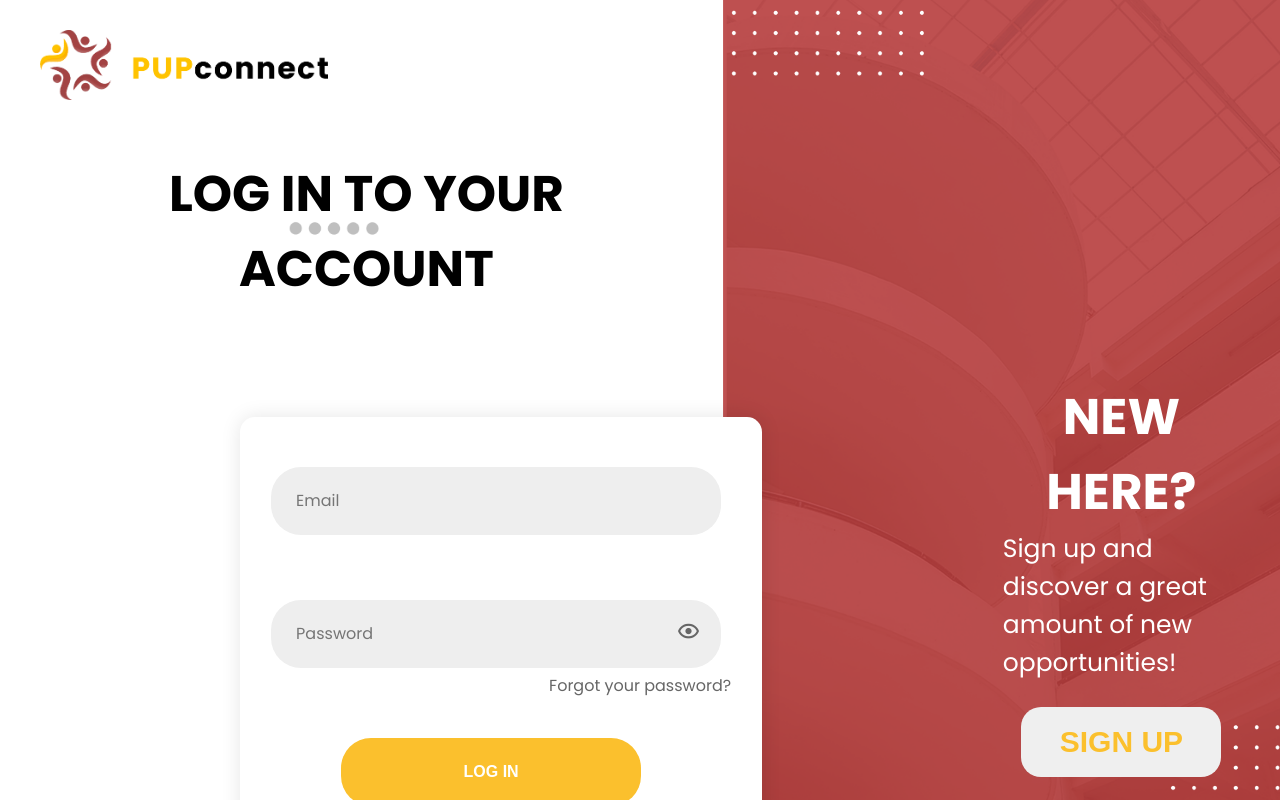
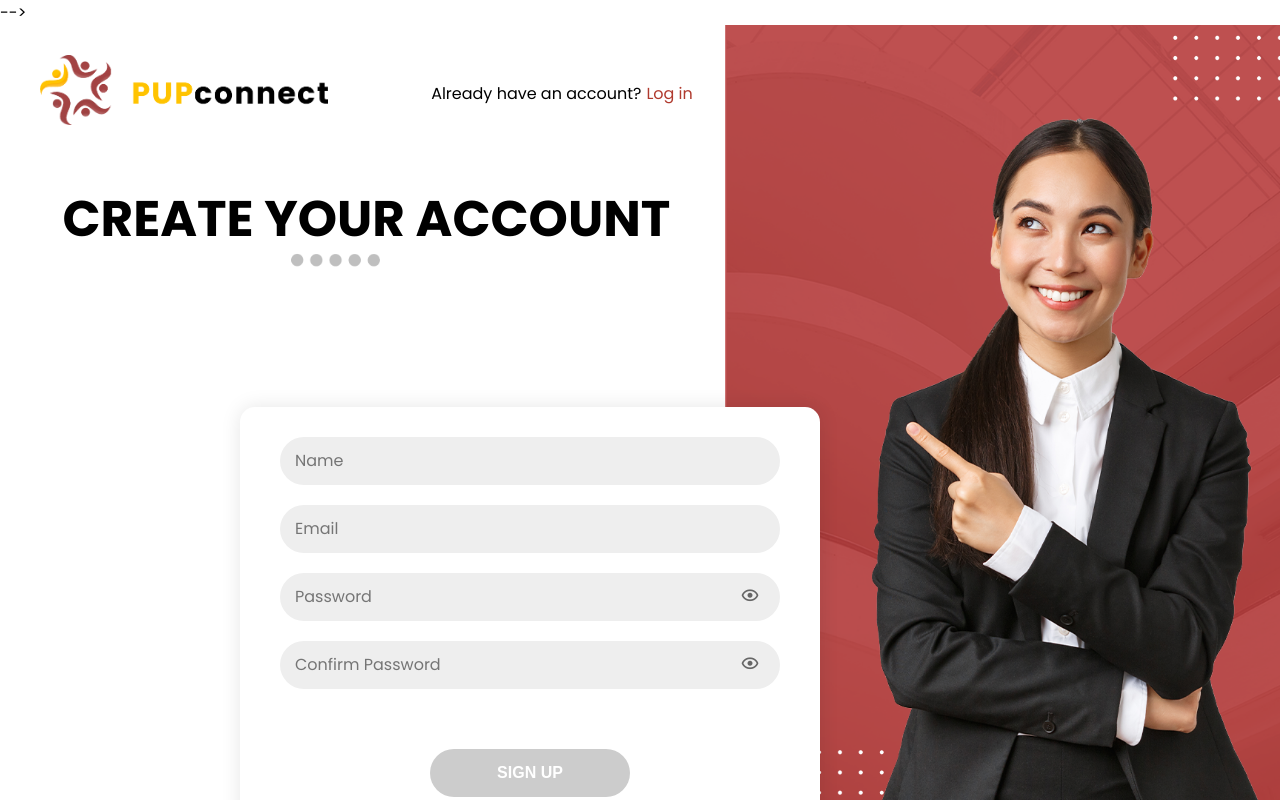
Before and after one commit to PUP-BSIT/project-devdynasty, an Angular app: page / in a window 1280 px wide. Shown: the top 800 px of the page. Built offline with nearby package versions, Linux system fonts and the light colour scheme.

Commit message:
remove duplicate imports

```diff
--- a/src/app/app.component.html
+++ b/src/app/app.component.html
@@ -1,5 +1,5 @@
 <!-- <app-landing></app-landing> -->
-<app-login></app-login>
+<!-- <app-login></app-login> -->
 <!-- <app-dashboard></app-dashboard> -->
-<!-- <!-- <app-profile></app-profile> --> -->
+<!-- <app-profile></app-profile> --> -->
 <app-sign-up></app-sign-up>
--- a/src/app/app.module.ts
+++ b/src/app/app.module.ts
@@ -1,7 +1,6 @@
 import { NgModule } from '@angular/core';
 import { BrowserModule } from '@angular/platform-browser';
 import { CommonModule } from '@angular/common';
-import { ReactiveFormsModule } from '@angular/forms';
 
 import { AppRoutingModule } from './app-routing.module';
 import { AppComponent } from './app.component';
```
